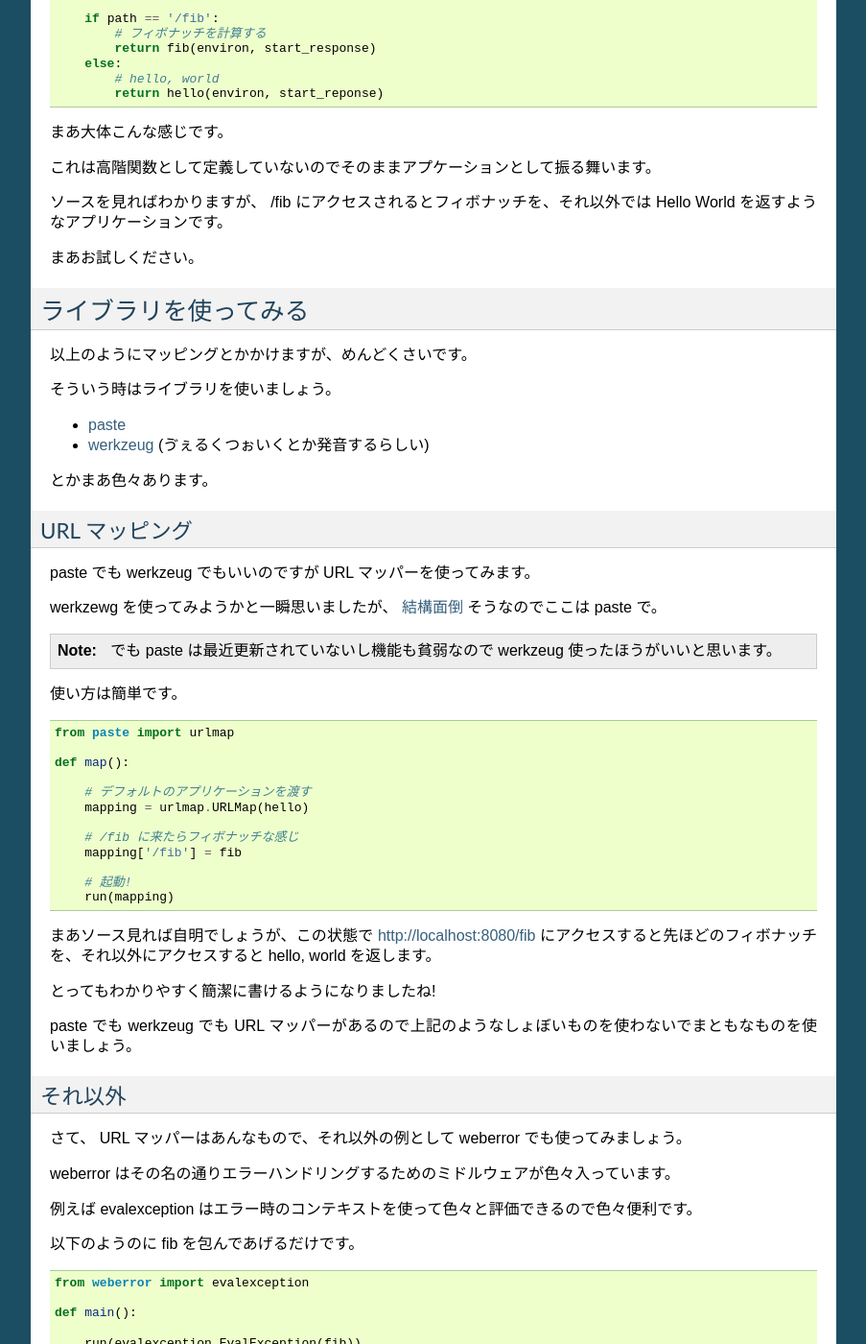
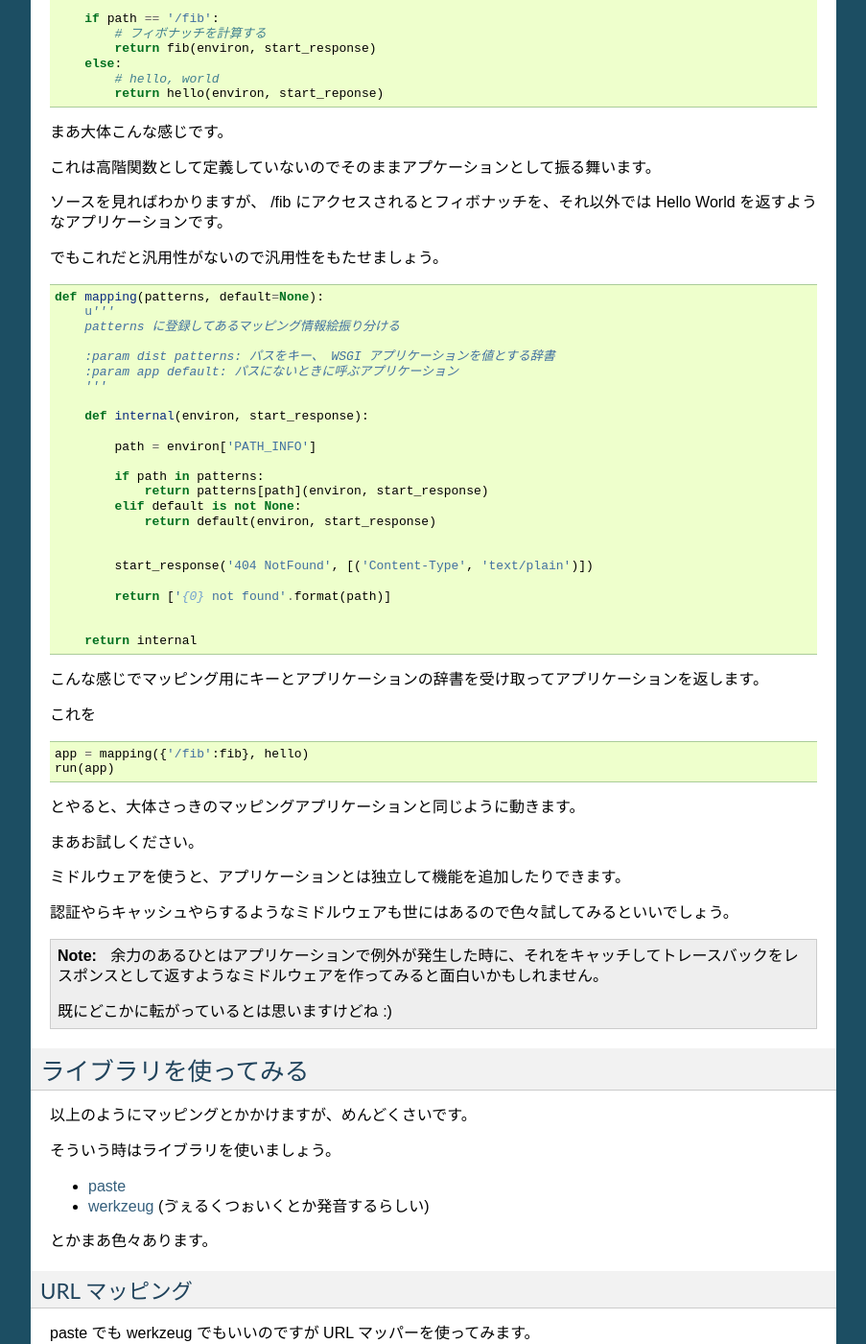
Before and after one commit to shomah4a/python-advent-calendar2012, a Sphinx documentation site: the page built from sphinx/wsgi.rst, in a window 1280 px wide and 1400 px high, scrolled down 3810 px. Shown: the whole window at 96% size, without its empty margins (198-1101 px from the left). Built offline with Sphinx 7.4.7, drawn with Linux system fonts in a browser that asks for light colours; some of the changed text lies outside the part shown.

Commit message:
add more description for middleware

```diff
--- a/sphinx/wsgi.rst
+++ b/sphinx/wsgi.rst
@@ -241,7 +241,62 @@ URL マッピングしてみる
 
 ソースを見ればわかりますが、 /fib にアクセスされるとフィボナッチを、それ以外では Hello World を返すようなアプリケーションです。
 
+でもこれだと汎用性がないので汎用性をもたせましょう。
+
+
+.. code-block:: python
+
+   def mapping(patterns, default=None):
+       u'''
+       patterns に登録してあるマッピング情報絵振り分ける
+
+       :param dist patterns: パスをキー、 WSGI アプリケーションを値とする辞書
+       :param app default: パスにないときに呼ぶアプリケーション
+       '''
+
+       def internal(environ, start_response):
+
+           path = environ['PATH_INFO']
+
+           if path in patterns:
+               return patterns[path](environ, start_response)
+           elif default is not None:
+               return default(environ, start_response)
+
+
+           start_response('404 NotFound', [('Content-Type', 'text/plain')])
+
+           return ['{0} not found'.format(path)]
+
+
+       return internal
+
+
+こんな感じでマッピング用にキーとアプリケーションの辞書を受け取ってアプリケーションを返します。
+
+これを
+
+.. code-block:: python
+
+   app = mapping({'/fib':fib}, hello)
+   run(app)
+
+
+とやると、大体さっきのマッピングアプリケーションと同じように動きます。
+
+
 まあお試しください。
+
+ミドルウェアを使うと、アプリケーションとは独立して機能を追加したりできます。
+
+認証やらキャッシュやらするようなミドルウェアも世にはあるので色々試してみるといいでしょう。
+
+.. note::
+
+   余力のあるひとはアプリケーションで例外が発生した時に、それをキャッチしてトレースバックをレスポンスとして返すようなミドルウェアを作ってみると面白いかもしれません。
+
+   既にどこかに転がっているとは思いますけどね :)
+
 
 
 ライブラリを使ってみる
```
Also changed, not shown: other parts of sphinx/wsgi.rst (+3 -3 lines), 1 other file.
